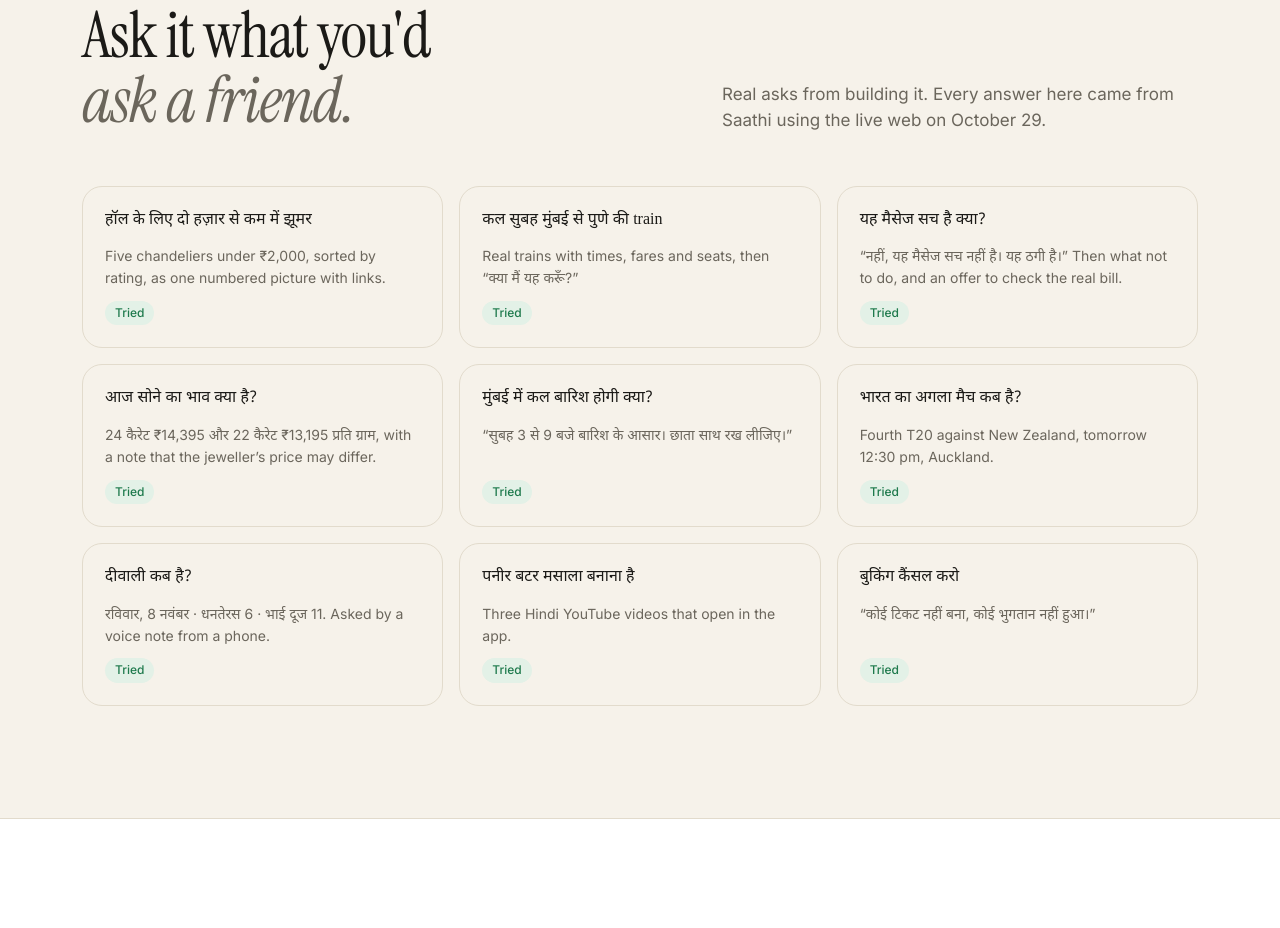
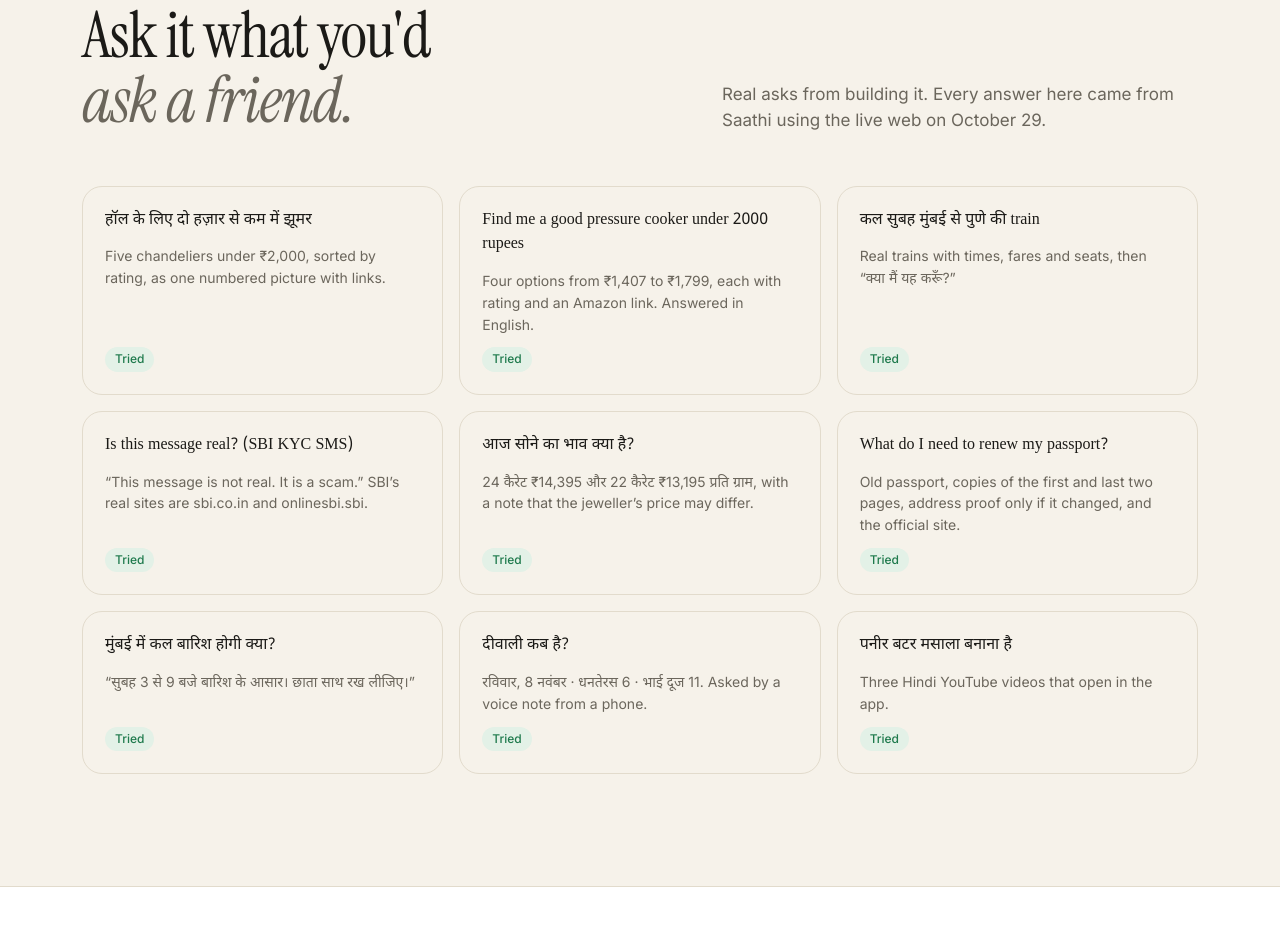
Before and after one commit to Malaydewangan09/saathi, a website: page site/index.html in a window 1280 px wide. Shown: the part 3082-4010 px from the top of the page. Drawn offline with nearby package versions, Linux system fonts and the light colour scheme.

```diff
--- a/site/index.html
+++ b/site/index.html
@@ -314,14 +314,14 @@
         </div>
         <div class="grid">
           <article class="ex"><div class="q">हॉल के लिए दो हज़ार से कम में झूमर</div><div class="a">Five chandeliers under ₹2,000, sorted by rating, as one numbered picture with links.</div><span class="tag tried">Tried</span></article>
+          <article class="ex"><div class="q" lang="en">Find me a good pressure cooker under 2000 rupees</div><div class="a">Four options from ₹1,407 to ₹1,799, each with rating and an Amazon link. Answered in English.</div><span class="tag tried">Tried</span></article>
           <article class="ex"><div class="q">कल सुबह मुंबई से पुणे की train</div><div class="a">Real trains with times, fares and seats, then “क्या मैं यह करूँ?”</div><span class="tag tried">Tried</span></article>
-          <article class="ex"><div class="q">यह मैसेज सच है क्या?</div><div class="a">“नहीं, यह मैसेज सच नहीं है। यह ठगी है।” Then what not to do, and an offer to check the real bill.</div><span class="tag tried">Tried</span></article>
+          <article class="ex"><div class="q" lang="en">Is this message real? (SBI KYC SMS)</div><div class="a">“This message is not real. It is a scam.” SBI’s real sites are sbi.co.in and onlinesbi.sbi.</div><span class="tag tried">Tried</span></article>
           <article class="ex"><div class="q">आज सोने का भाव क्या है?</div><div class="a">24 कैरेट ₹14,395 और 22 कैरेट ₹13,195 प्रति ग्राम, with a note that the jeweller’s price may differ.</div><span class="tag tried">Tried</span></article>
+          <article class="ex"><div class="q" lang="en">What do I need to renew my passport?</div><div class="a">Old passport, copies of the first and last two pages, address proof only if it changed, and the official site.</div><span class="tag tried">Tried</span></article>
           <article class="ex"><div class="q">मुंबई में कल बारिश होगी क्या?</div><div class="a">“सुबह 3 से 9 बजे बारिश के आसार। छाता साथ रख लीजिए।”</div><span class="tag tried">Tried</span></article>
-          <article class="ex"><div class="q">भारत का अगला मैच कब है?</div><div class="a">Fourth T20 against New Zealand, tomorrow 12:30 pm, Auckland.</div><span class="tag tried">Tried</span></article>
           <article class="ex"><div class="q">दीवाली कब है?</div><div class="a">रविवार, 8 नवंबर · धनतेरस 6 · भाई दूज 11. Asked by a voice note from a phone.</div><span class="tag tried">Tried</span></article>
           <article class="ex"><div class="q">पनीर बटर मसाला बनाना है</div><div class="a">Three Hindi YouTube videos that open in the app.</div><span class="tag tried">Tried</span></article>
-          <article class="ex"><div class="q">बुकिंग कैंसल करो</div><div class="a">“कोई टिकट नहीं बना, कोई भुगतान नहीं हुआ।”</div><span class="tag tried">Tried</span></article>
         </div>
       </div>
     </section>
```
Also changed, not shown: README.md, docs/assets/banner.png (added), docs/assets/logo-light.svg (added), docs/assets/logo-wordmark-dark.png (added), docs/assets/logo-wordmark-dark.svg (added), docs/assets/logo-wordmark.png (added), docs/assets/logo-wordmark.svg (added), docs/assets/logo.png (added), docs/assets/logo.svg (added), docs/assets/post-examples.png (added), docs/assets/post-square.png (added), docs/assets/screen-asks-before-money.png (added), docs/assets/screen-examples.png (added), docs/assets/screen-hero.png (added), 4 more files.
